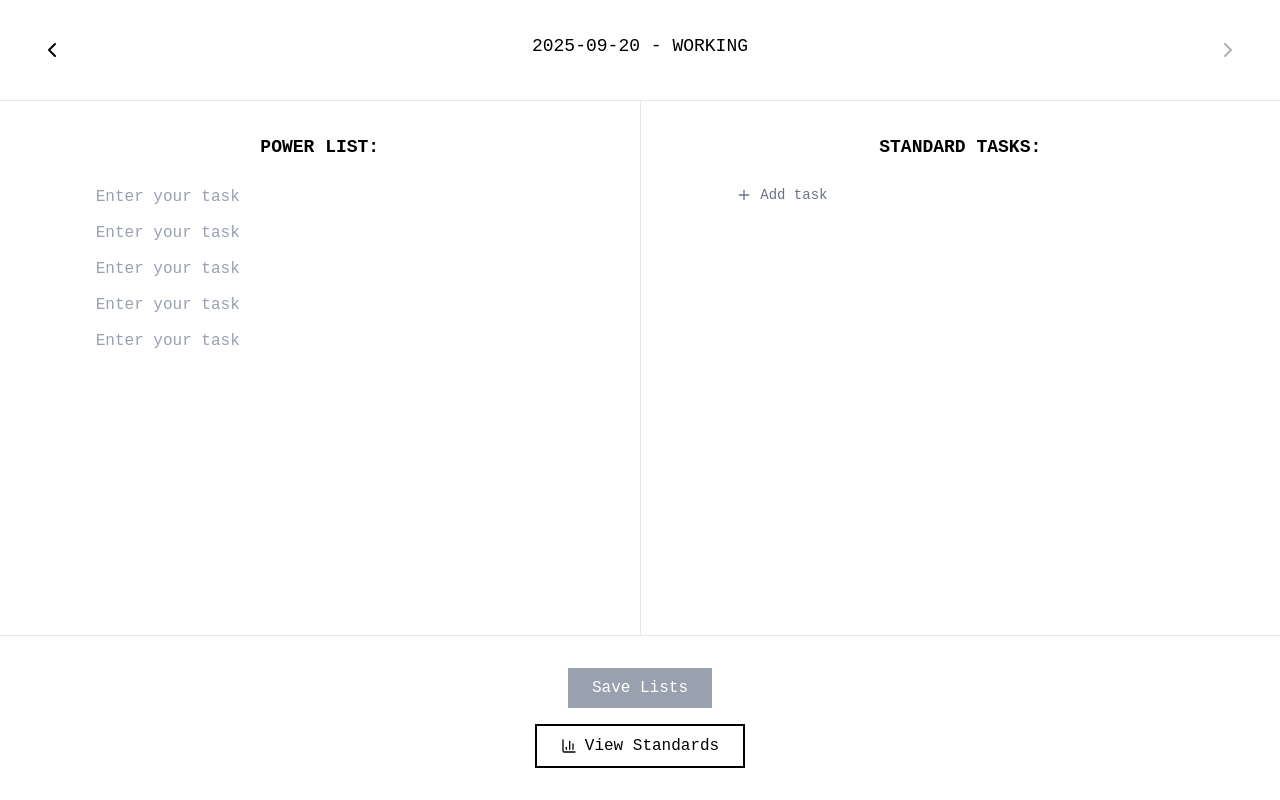
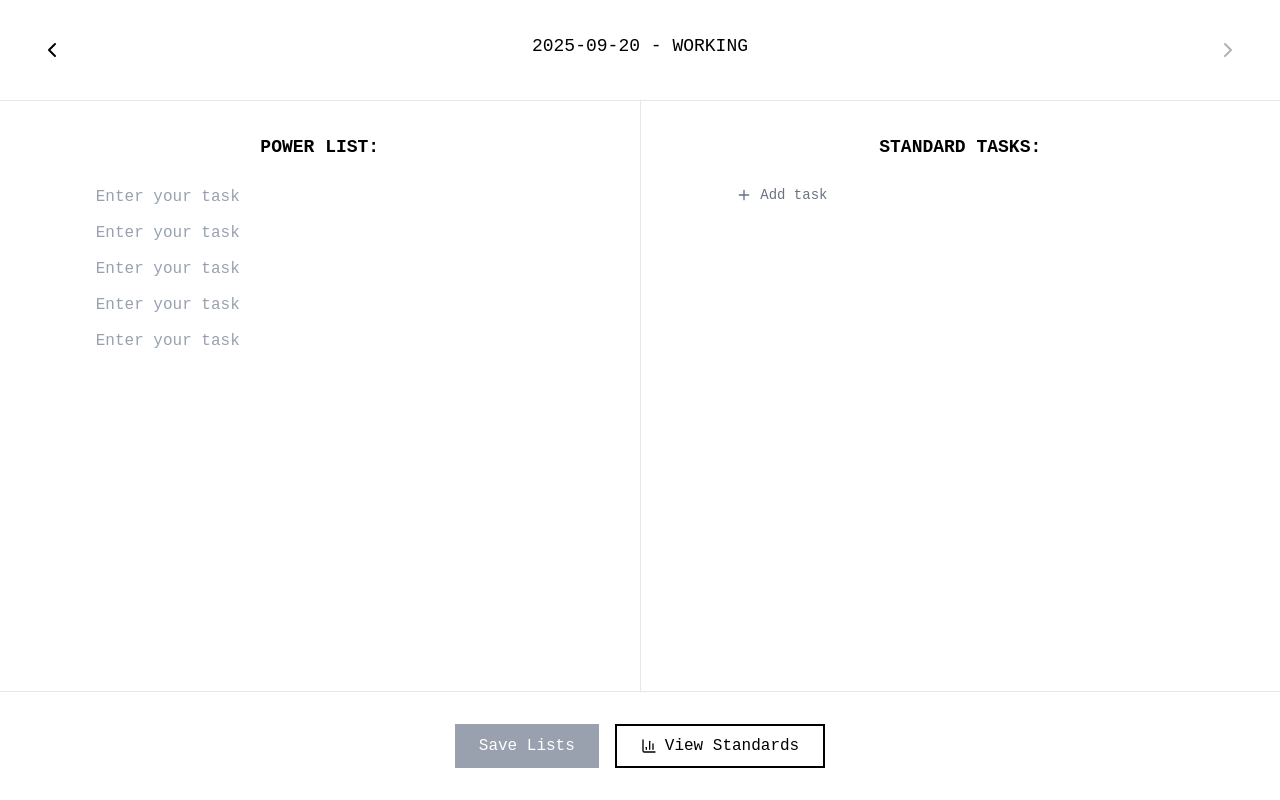
Before and after one commit to Londelo/control_center, a Next.js app: page / in a window 1280 px wide. Built offline with nearby package versions, Linux system fonts and the light colour scheme.

Commit message:
Update footer buttons layout and styling

```diff
--- a/src/app/page.tsx
+++ b/src/app/page.tsx
@@ -119,6 +119,7 @@ export default function Home() {
 
       {/* Footer - Action Buttons */}
       <footer className="text-center py-8 border-t border-gray-200 space-y-4">
+        <div className="flex justify-center gap-4">
           {isEditing ? (
             <button
               onClick={saveTaskList}
@@ -130,7 +131,7 @@ export default function Home() {
           ) : (
             <button
               onClick={toggleEditMode}
-            className="inline-flex items-center gap-2 px-6 py-2 bg-black text-white font-mono"
+              className="inline-flex items-center gap-2 px-6 py-2 border-2 border-black text-black font-mono hover:bg-black hover:text-white transition-colors"
             >
               <Edit3 size={16} />
               Edit Tasks
@@ -138,7 +139,6 @@ export default function Home() {
           )}
 
           {/* Stats Button */}
-        <div>
           <Link href="/stats">
             <button className="inline-flex items-center gap-2 px-6 py-2 border-2 border-black text-black font-mono hover:bg-black hover:text-white transition-colors">
               <BarChart3 size={16} />
```
Lines whose indentation alone changed are shown as unchanged.
